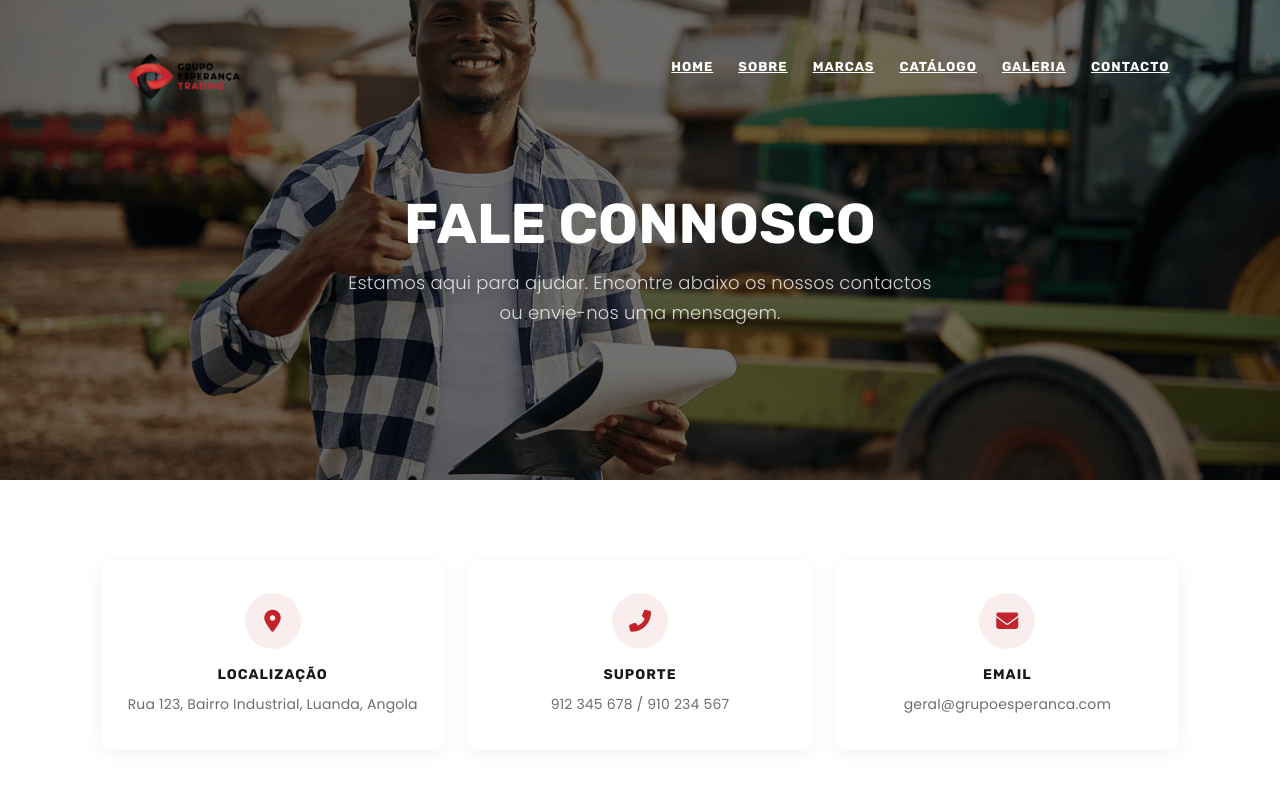
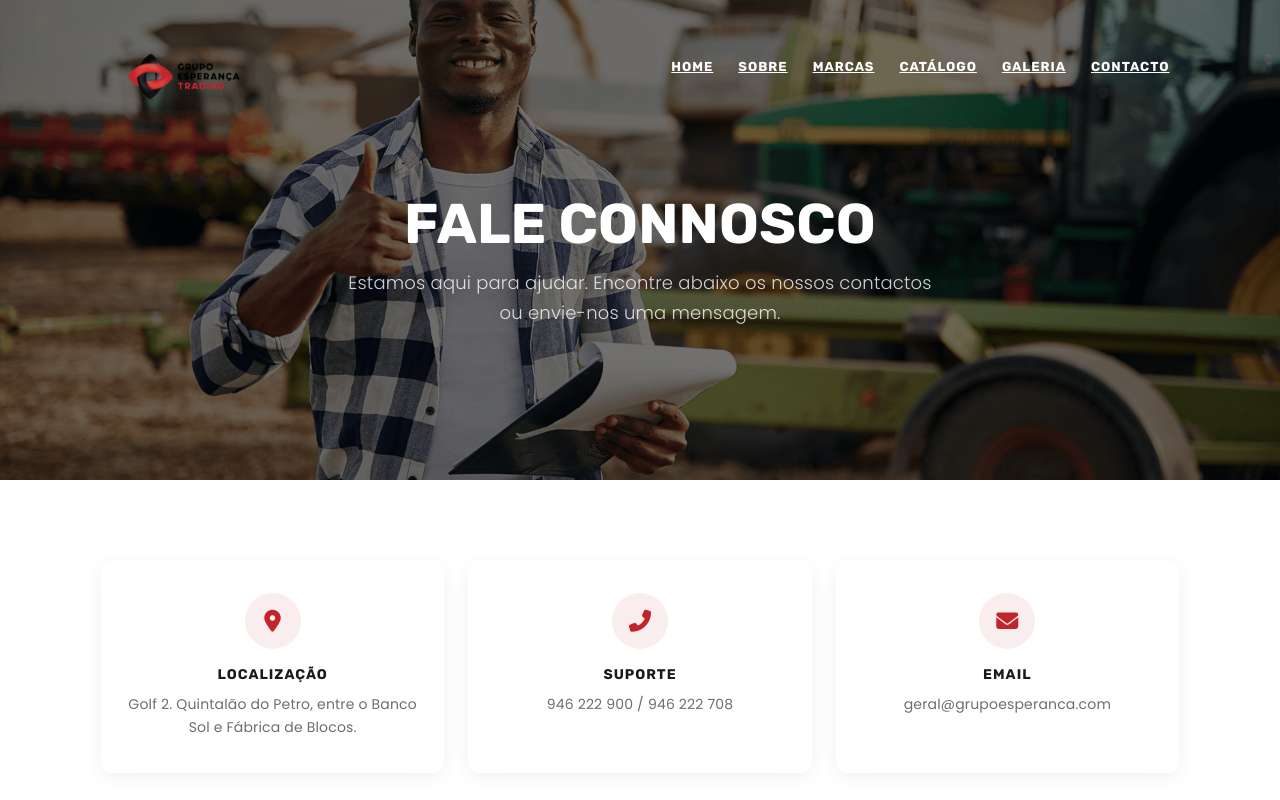
Before and after one commit to LouAntonio/grupo-esperanca-trading, a React (Vite) app: page /contacto in a window 1280 px wide. Shown: the top 800 px of the page. Built offline with nearby package versions, Linux system fonts and the light colour scheme.

Commit message:
Update footer and contact information; enhance styling for links

```diff
--- a/src/components/Footer.jsx
+++ b/src/components/Footer.jsx
@@ -13,13 +13,10 @@ export default function Footer() {
 						e orgânicos.
 					</div>
 					<div className="footer-social">
-						<a href="#" target="_blank" rel="noopener noreferrer" aria-label="Facebook">
-							<i className="fab fa-facebook-f" />
-						</a>
-						<a href="#" target="_blank" rel="noopener noreferrer" aria-label="Instagram">
+						<a href="https://www.instagram.com/totodrink.ao" target="_blank" rel="noopener noreferrer" aria-label="Instagram">
 							<i className="fab fa-instagram" />
 						</a>
-						<a href="#" target="_blank" rel="noopener noreferrer" aria-label="WhatsApp">
+						<a href="https://wa.me/946222900" target="_blank" rel="noopener noreferrer" aria-label="WhatsApp">
 							<i className="fab fa-whatsapp" />
 						</a>
 					</div>
@@ -45,15 +42,15 @@ export default function Footer() {
 					<ul className="footer-address">
 						<li>
 							<strong>Endereço</strong>
-							Rua 123, Bairro Industrial, Luanda, Angola
+							Golf 2. Quintalão do Petro, entre o Banco Sol e Fábrica de Blocos.
 						</li>
 						<li>
 							<strong>Telefone</strong>
-							912 345 678 / 910 234 567
+							<a href="tel:946222900">946 222 900</a> / <a href="tel:946222708">946 222 708</a>
 						</li>
 						<li>
 							<strong>Email</strong>
-							geral@grupoesperanca.com
+							<a href="mailto:geral@grupoesperanca.com">geral@grupoesperanca.com</a>
 						</li>
 					</ul>
 				</div>
--- a/src/index.css
+++ b/src/index.css
@@ -1347,6 +1347,21 @@
 	margin: 0;
 }
 
+.contact-info-card p a,
+.footer-address li a {
+	color: inherit;
+	text-decoration: none;
+	transition: color 0.3s;
+}
+
+.contact-info-card p a:hover {
+	color: var(--color-red);
+}
+
+.footer-address li a:hover {
+	color: var(--color-red);
+}
+
 /* ========== CONTACT SPLIT FORM ========== */
 
 .contact-split {
--- a/src/pages/ContactPage.jsx
+++ b/src/pages/ContactPage.jsx
@@ -77,21 +77,21 @@ export default function ContactPage() {
 								<i className="fas fa-map-marker-alt" />
 							</div>
 							<h5>Localização</h5>
-							<p>Rua 123, Bairro Industrial, Luanda, Angola</p>
+							<p>Golf 2. Quintalão do Petro, entre o Banco Sol e Fábrica de Blocos.</p>
 						</div>
 						<div className="contact-info-card">
 							<div className="ci-icon">
 								<i className="fas fa-phone-alt" />
 							</div>
 							<h5>Suporte</h5>
-							<p>912 345 678 / 910 234 567</p>
+							<p><a href="tel:946222900">946 222 900</a> / <a href="tel:946222708">946 222 708</a></p>
 						</div>
 						<div className="contact-info-card">
 							<div className="ci-icon">
 								<i className="fas fa-envelope" />
 							</div>
 							<h5>Email</h5>
-							<p>geral@grupoesperanca.com</p>
+							<p><a href="mailto:geral@grupoesperanca.com">geral@grupoesperanca.com</a></p>
 						</div>
 					</div>
 				</div>
--- a/src/pages/HomePage.jsx
+++ b/src/pages/HomePage.jsx
@@ -18,7 +18,7 @@ const row2 = [
 function MarqueeRow({ images, speed = 0.6, dir }) {
 	const containerRef = useRef(null);
 	const trackRef = useRef(null);
-	const posRef = useRef(dir === 'right' ? -1 : 0);
+	const posRef = useRef(0);
 	const rafRef = useRef(null);
 	const setWidthRef = useRef(0);
 	const [paused, setPaused] = useState(false);
@@ -46,13 +46,13 @@ function MarqueeRow({ images, speed = 0.6, dir }) {
 		const step = () => {
 			const sw = setWidthRef.current;
 			if (readyRef.current && sw > 0 && !paused) {
-				if (dir === 'left') {
-					posRef.current -= speed;
-					if (posRef.current <= -sw) posRef.current += sw;
-				} else {
-					posRef.current += speed;
-					if (posRef.current >= 0) posRef.current -= sw;
-				}
+			if (dir === 'left') {
+				posRef.current -= speed;
+				if (posRef.current <= -sw) posRef.current = 0;
+			} else {
+				posRef.current += speed;
+				if (posRef.current >= sw) posRef.current = 0;
+			}
 				trackRef.current.style.transform = `translateX(${posRef.current}px)`;
 			}
 			rafRef.current = requestAnimationFrame(step);
```
